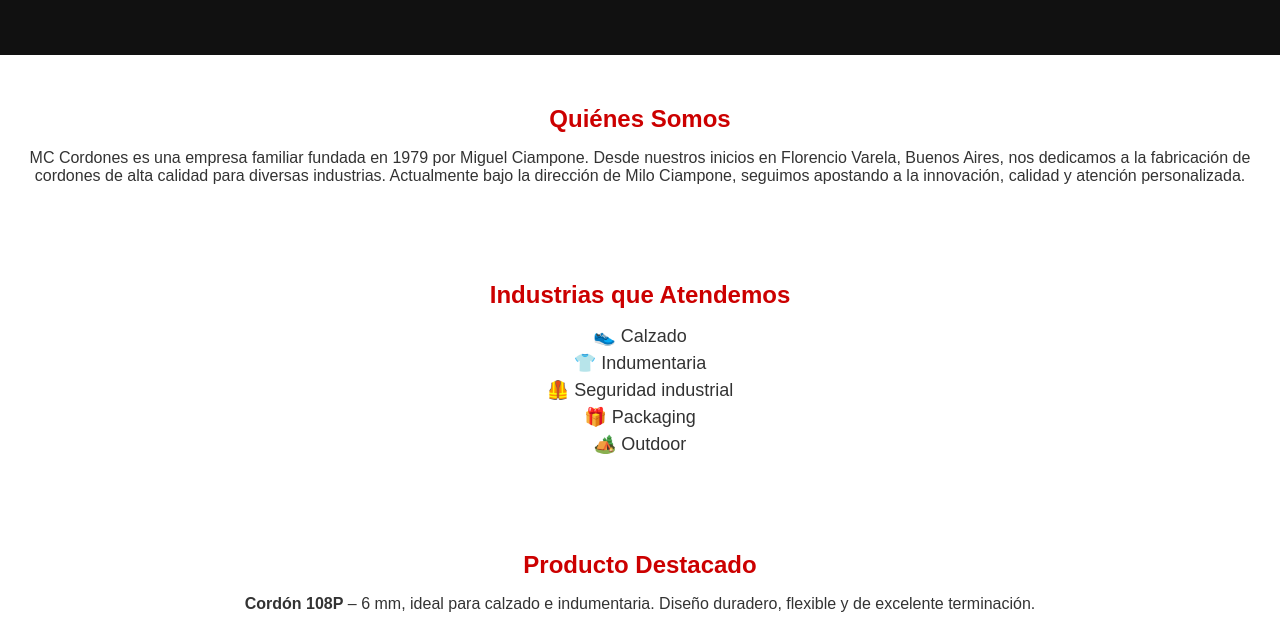
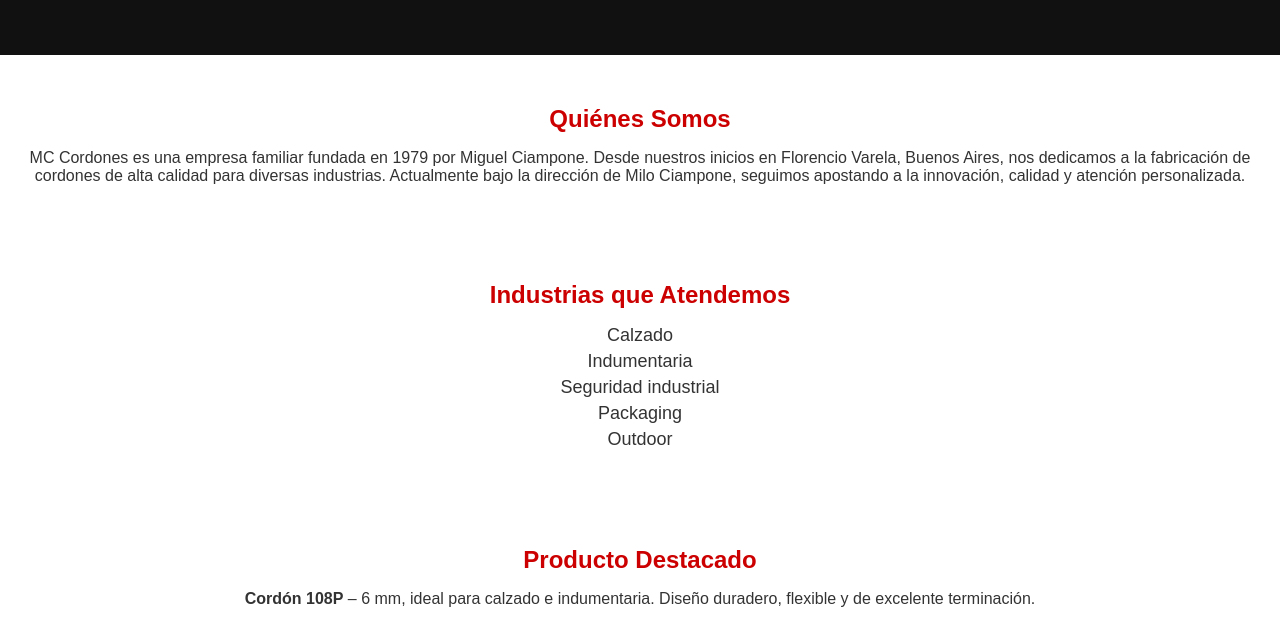
Before and after one commit to milo-ciampone/milo-ciampone.github.io, a plain HTML site: page index.html in a window 1280 px wide. Shown: the part 161-800 px from the top of the page. Drawn offline with Linux system fonts and the light colour scheme.

Commit message:
Update index.html

```diff
--- a/index.html
+++ b/index.html
@@ -21,11 +21,11 @@
   <section class="productos">
     <h2>Industrias que Atendemos</h2>
     <ul>
-      <li>👟 Calzado</li>
-      <li>👕 Indumentaria</li>
-      <li>🦺 Seguridad industrial</li>
-      <li>🎁 Packaging</li>
-      <li>🏕️ Outdoor</li>
+      <li> Calzado</li>
+      <li> Indumentaria</li>
+      <li> Seguridad industrial</li>
+      <li> Packaging</li>
+      <li> Outdoor</li>
     </ul>
   </section>
 
```
